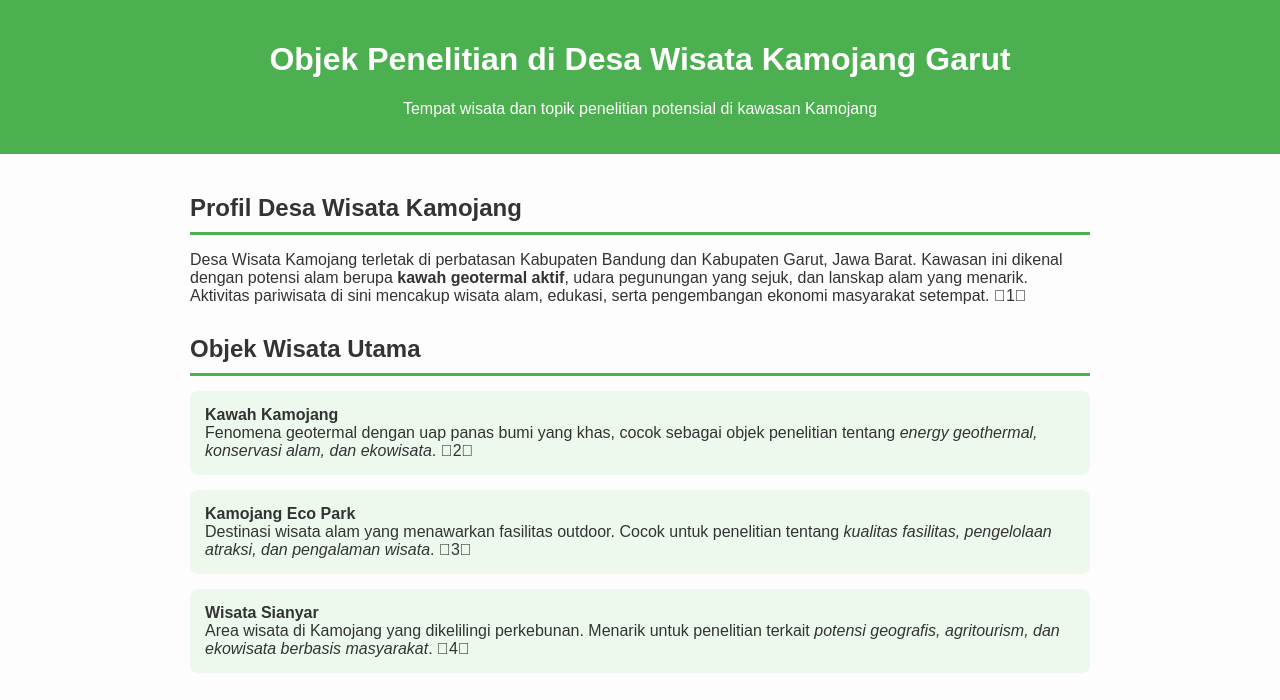
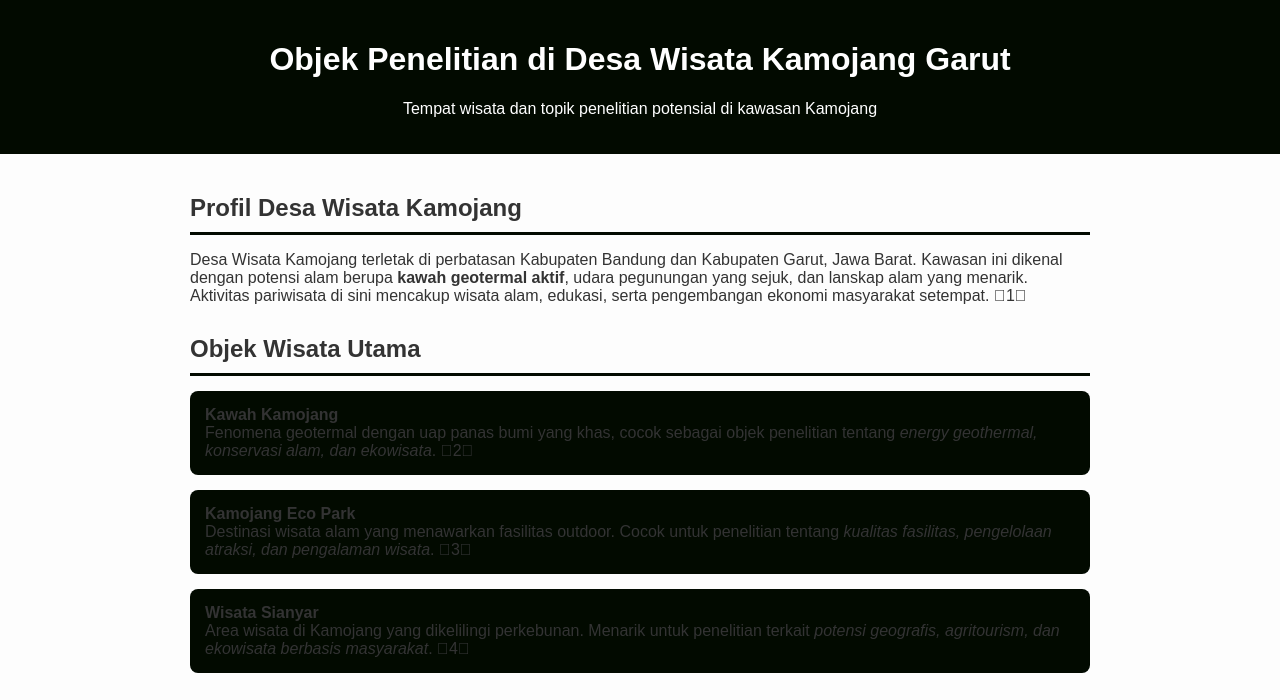
Before and after one commit to naufal120309-cloud/Kamojang-web, a plain HTML site: page index.html in a window 1280 px wide. Shown: the top 700 px of the page. Drawn offline with Linux system fonts and the light colour scheme.

Commit message:
Update index.html

```diff
--- a/index.html
+++ b/index.html
@@ -13,7 +13,7 @@
             color: #333;
         }
         header {
-            background: #4CAF50;
+            background: #020A00;
             color: white;
             text-align: center;
             padding: 20px 0;
@@ -27,12 +27,12 @@
             margin-bottom: 30px;
         }
         .section h2 {
-            border-bottom: 3px solid #4CAF50;
+            border-bottom: 3px solid #020A00;
             padding-bottom: 10px;
             margin-bottom: 15px;
         }
         .research-topic {
-            background: #eef9ee;
+            background: #020A00;
             padding: 15px;
             border-radius: 8px;
             margin-bottom: 15px;
```
